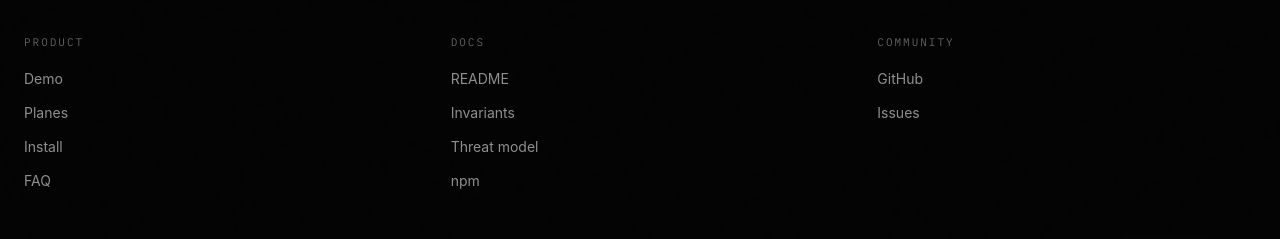
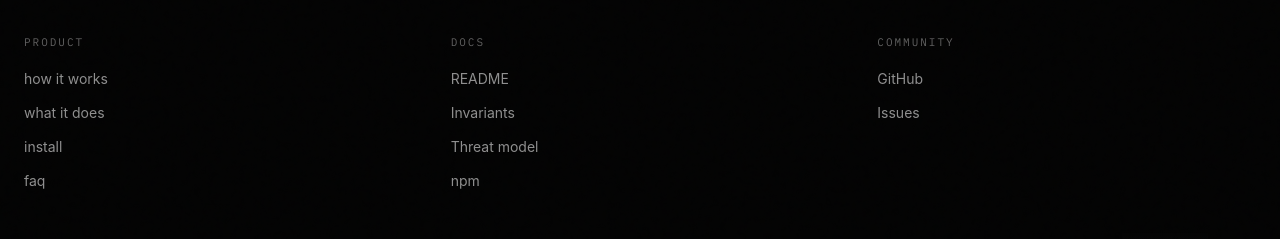
Before and after one commit to abdull-ah-med/acct-web, a Next.js app: page / in a window 1280 px wide. Shown: the part 5970-6209 px from the top of the page. Built offline with nearby package versions, Linux system fonts and the light colour scheme.

Commit message:
refactor: update footer link labels for clarity and consistency

```diff
--- a/src/components/footer-1.tsx
+++ b/src/components/footer-1.tsx
@@ -5,10 +5,10 @@
   {
     name: "Product",
     links: [
-      { href: "#demo", label: "Demo" },
-      { href: "#planes", label: "Planes" },
-      { href: "#install", label: "Install" },
-      { href: "#faq", label: "FAQ" },
+      { href: "#demo", id: "demo", label: "how it works" },
+      { href: "#planes", id: "planes", label: "what it does" },
+      { href: "#install", id: "install", label: "install" },
+      { href: "#faq", id: "faq", label: "faq" },
     ],
   },
   {
```
